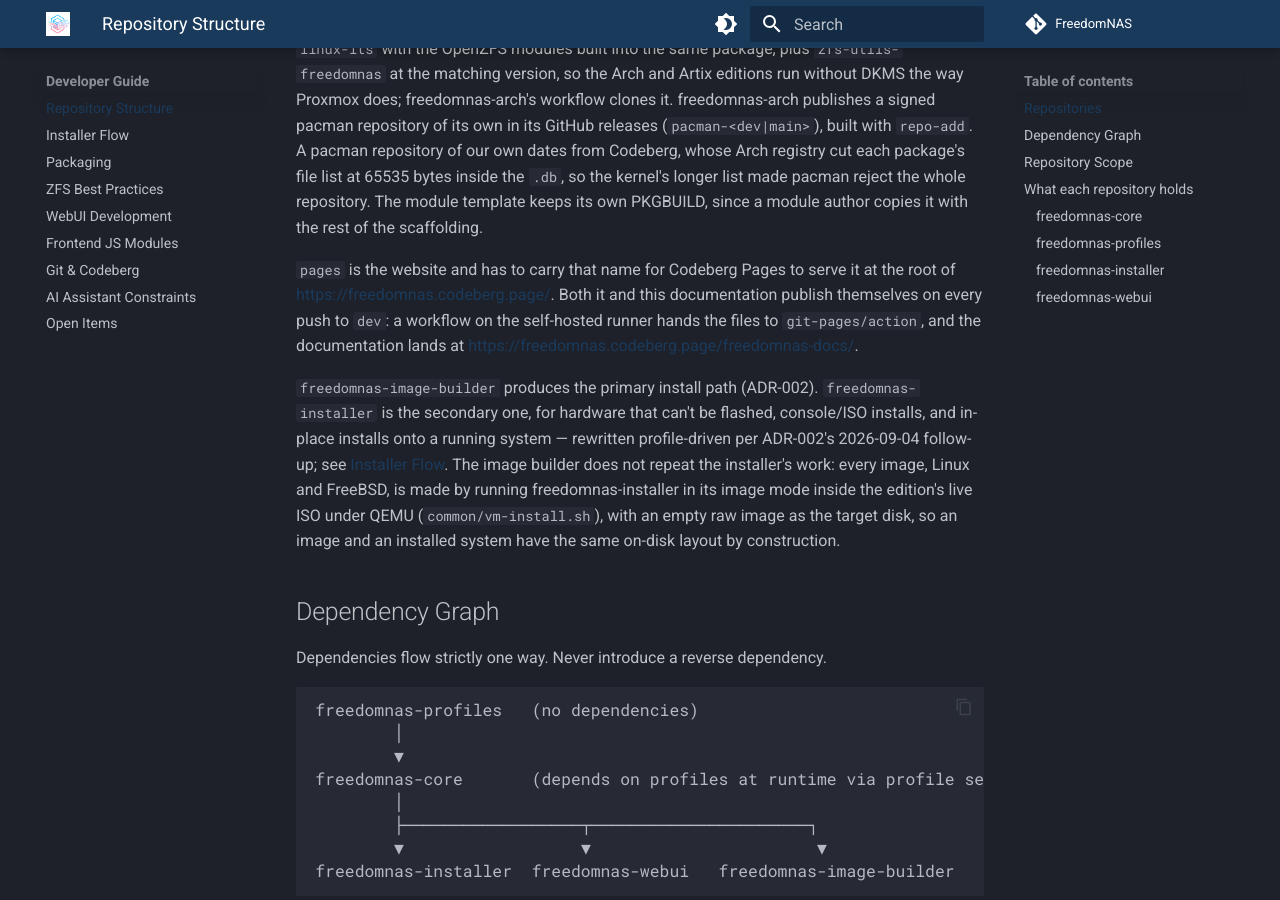
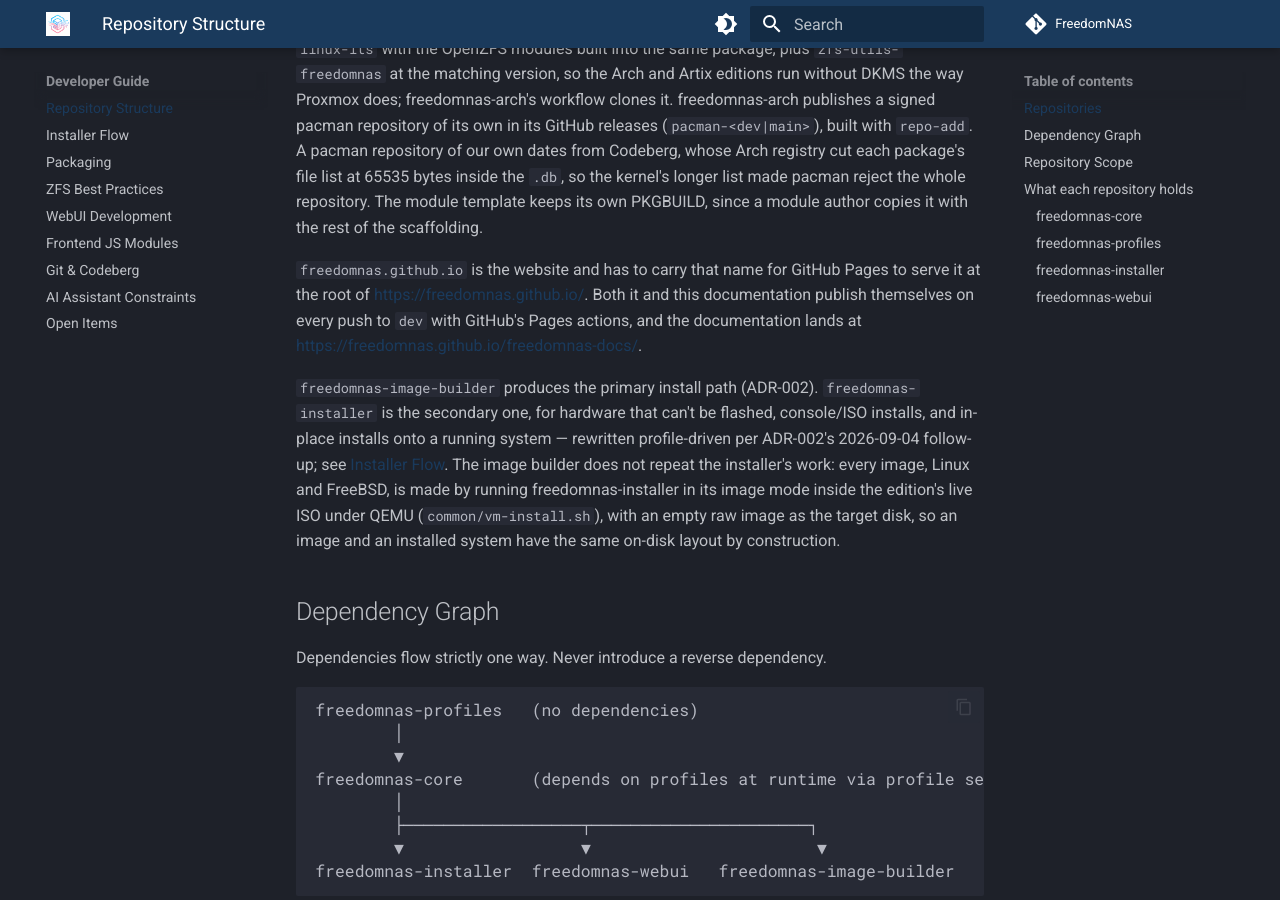
Before and after one commit to FreedomNAS/freedomnas-docs, an MkDocs documentation site: the page built from docs/developer/repositories.md, in a window 1280 px wide and 900 px high, scrolled down 1292 px. Built offline with MkDocs 1.6.1 and Material for MkDocs 9.7.7, drawn with Linux system fonts in a browser that asks for light colours; some of the changed text lies outside the part shown.

Commit message:
Publish the documentation with GitHub Pages

```diff
--- a/docs/developer/repositories.md
+++ b/docs/developer/repositories.md
@@ -11,7 +11,7 @@ codeberg.org/FreedomNAS/
 ├── freedomnas-webui         FastAPI WebUI + Jinja2 frontend
 ├── freedomnas-overlay       Gentoo ebuilds (app-nas category)
 ├── freedomnas-docs          This documentation site
-├── pages                    Public project website (static HTML + CSS), at freedomnas.codeberg.page
+├── freedomnas.github.io     Public project website (static HTML + CSS), at freedomnas.github.io
 ├── freedomnas-deb           .deb packages, a signed APT repository in its GitHub releases
 ├── freedomnas-arch          Arch/Artix PKGBUILDs and the scripts that publish them to its GitHub releases
 ├── linux-freedomnas         Arch/Artix kernel with the OpenZFS modules built in
@@ -63,11 +63,11 @@ dates from Codeberg, whose Arch registry cut each package's file list at
 the whole repository. The module template keeps its own PKGBUILD, since a module author
 copies it with the rest of the scaffolding.
 
-`pages` is the website and has to carry that name for Codeberg Pages to
-serve it at the root of <https://freedomnas.codeberg.page/>. Both it and
-this documentation publish themselves on every push to `dev`: a workflow on
-the self-hosted runner hands the files to `git-pages/action`, and the
-documentation lands at <https://freedomnas.codeberg.page/freedomnas-docs/>.
+`freedomnas.github.io` is the website and has to carry that name for GitHub
+Pages to serve it at the root of <https://freedomnas.github.io/>. Both it and
+this documentation publish themselves on every push to `dev` with GitHub's
+Pages actions, and the documentation lands at
+<https://freedomnas.github.io/freedomnas-docs/>.
 
 `freedomnas-image-builder` produces the primary install path (ADR-002).
 `freedomnas-installer` is the secondary one, for hardware that can't be
--- a/mkdocs.yml
+++ b/mkdocs.yml
@@ -1,10 +1,10 @@
 site_name: FreedomNAS Documentation
 site_description: Software-Defined Storage Appliance — OS-agnostic NAS platform
 site_author: FreedomNAS Contributors
-site_url: https://freedomnas.codeberg.page/freedomnas-docs/
+site_url: https://freedomnas.github.io/freedomnas-docs/
 
 repo_name: FreedomNAS
-repo_url: https://codeberg.org/FreedomNAS
+repo_url: https://github.com/FreedomNAS
 
 theme:
   name: material
@@ -138,6 +138,6 @@ plugins:
 extra:
   freedomnas_version: !ENV [FREEDOMNAS_DOCS_VERSION, "dev"]
   social:
-    - icon: fontawesome/brands/git-alt
-      link: https://codeberg.org/FreedomNAS
-      name: FreedomNAS on Codeberg
+    - icon: fontawesome/brands/github
+      link: https://github.com/FreedomNAS
+      name: FreedomNAS on GitHub
```
Also changed, not shown: docs/developer/packaging.md (+1 -1 lines), 1 other file.
